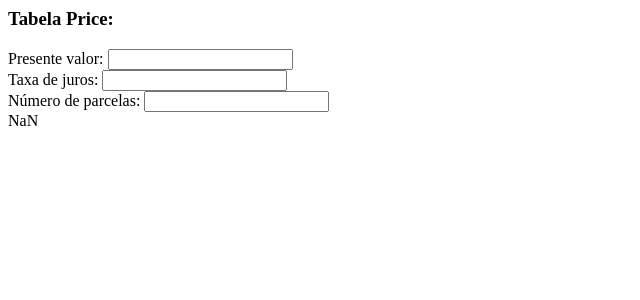
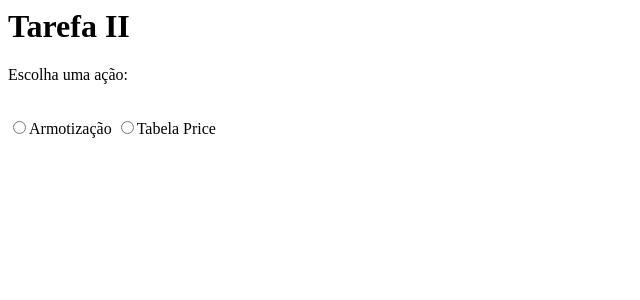
Before and after one commit to thayllaa/Revisao_TarefaCalculo, an Angular app: page / in a window 1280 px wide. Shown: the top 300 px of the page, without its empty margins (0-640 px from the left). Built offline with nearby package versions, Linux system fonts and the light colour scheme.

Commit message:
1 file modified

```diff
--- a/src/app/app.component.html
+++ b/src/app/app.component.html
@@ -1,2 +1,13 @@
+<hello name="{{ name }}"></hello>
+<p> Escolha uma ação: </p><br>
+
+<input type="radio" [(ngModel)]="option" [value]="1"/>Armotização
+<input type="radio" [(ngModel)]="option" [value]="2"/>Tabela Price
+
+<ng-container *ngIf="option == 1">
+<app-amortizacao></app-amortizacao>
+</ng-container>
+
+<ng-container *ngIf="option == 2">
 <app-price></app-price>
-<app-amortizacao></app-amortizacao>
+</ng-container>
```
